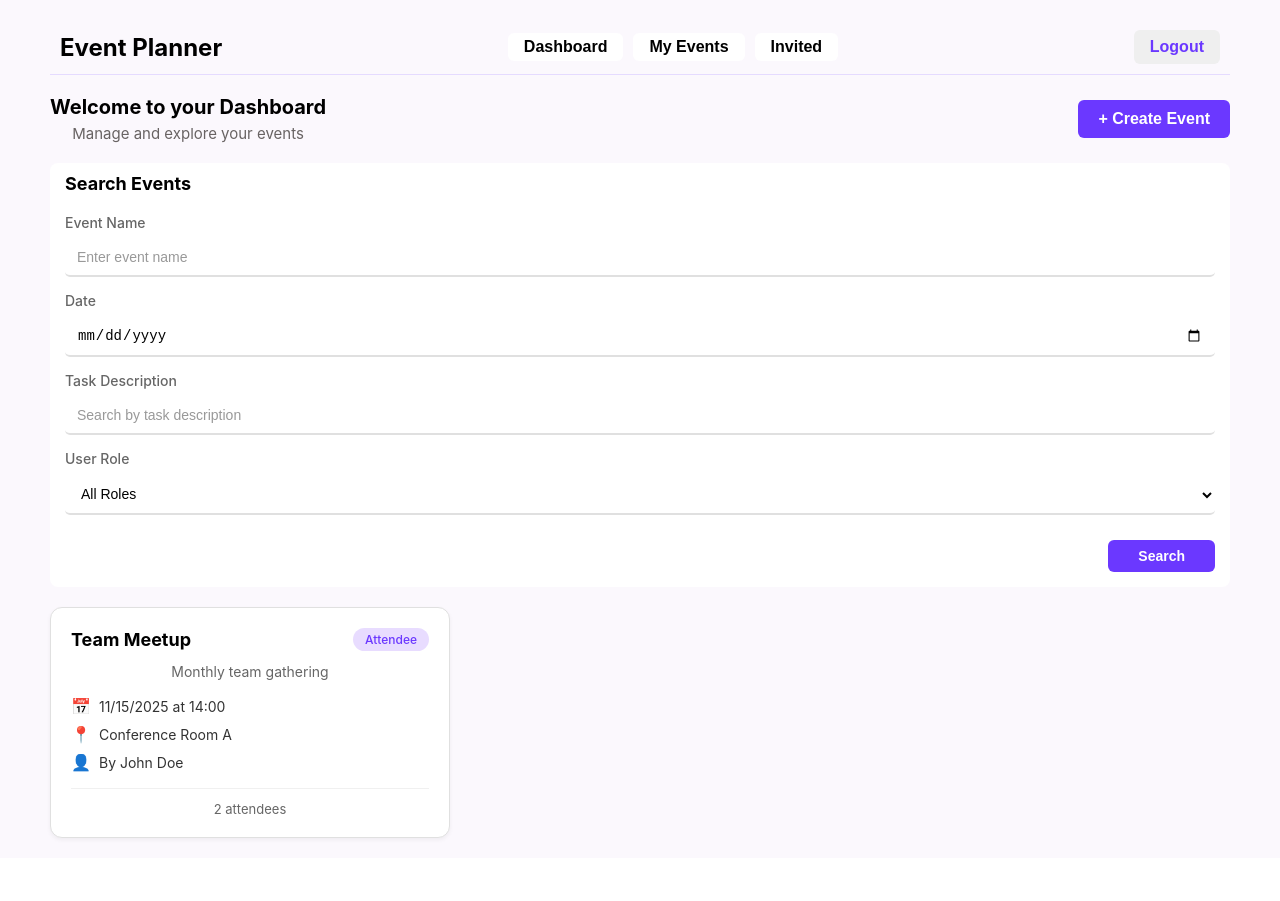
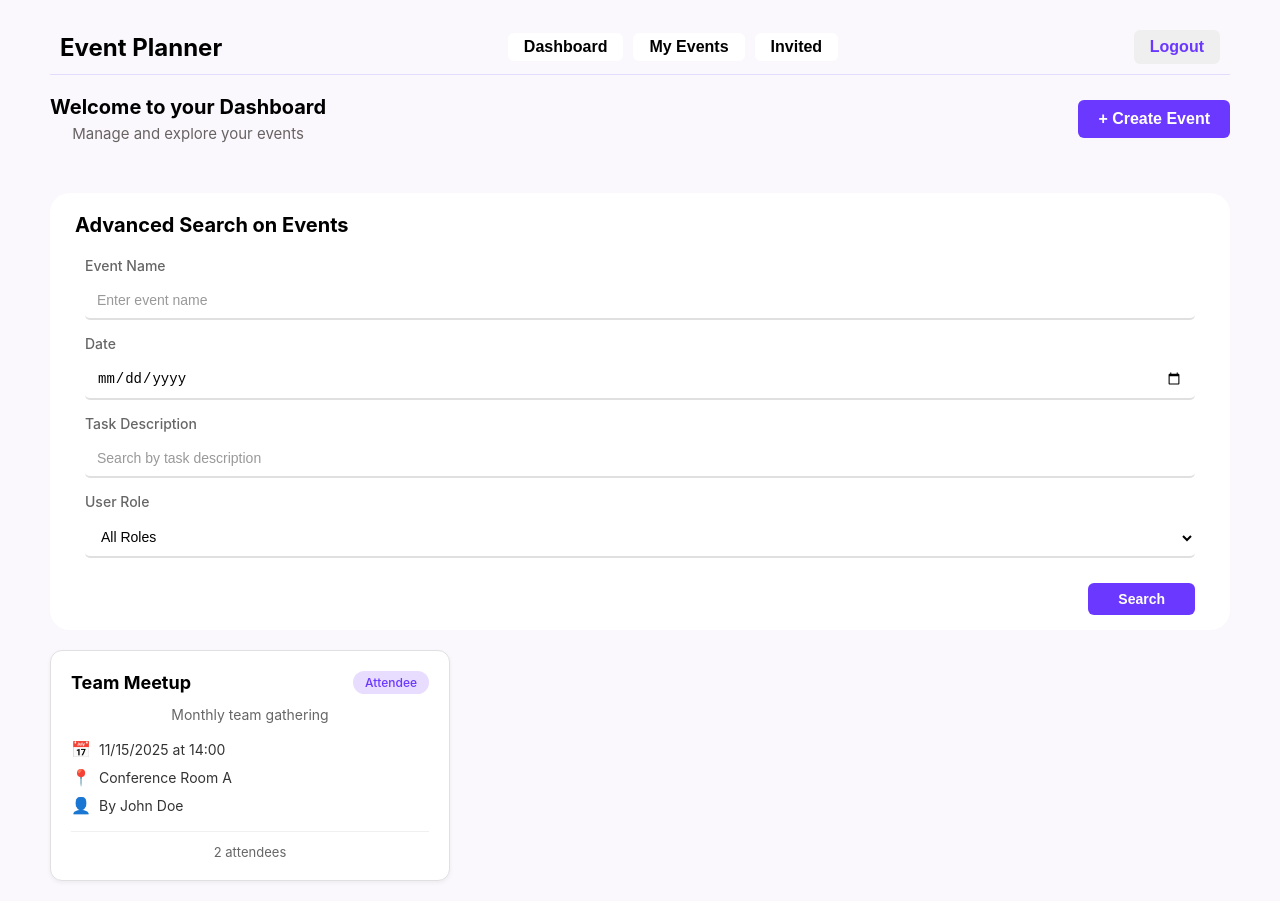
Before and after one commit to Event-Planner-System/frontend-service, a React (Create React App) app: page /dashboard in a window 1280 px wide. Before the commit the page ends 858 px from the top, so only its background shows below. Built offline with nearby package versions, Linux system fonts and the light colour scheme.

Commit message:
enhanced search.css

```diff
--- a/src/Components/Search.js
+++ b/src/Components/Search.js
@@ -4,7 +4,7 @@ export default function Search() {
     return (
         <div className="search-section">
             <div className="search-header">
-                 <h3>Search Events</h3>
+                 <h3>Advanced Search on Events</h3>
             </div>
 
             <div className="advanced-search">
--- a/src/styles/Search.css
+++ b/src/styles/Search.css
@@ -1,8 +1,10 @@
 .search-section {
   background-color: #ffffff;
   border: 2px medium #7c7777;
-  border-radius: 8px;
+  border-radius: 20px;
   padding: 10px 15px 15px 15px;
+  margin-top: 30px;
+
 }
 
 .search-header {
@@ -12,9 +14,11 @@
 
 .search-header h3 {
   margin: 0;
-  font-size: 18px;
+  font-size: 20px;
   color: #000000;
   text-align: left;
+  padding-top: 10px;
+  padding-left: 10px;
 }
 
 .advanced-search {
@@ -22,6 +26,8 @@
   flex-direction: column;
   gap: 15px;
   align-items: stretch;
+  padding-left: 20px;
+  padding-right: 20px;
 }
 
 .search-field {
```
